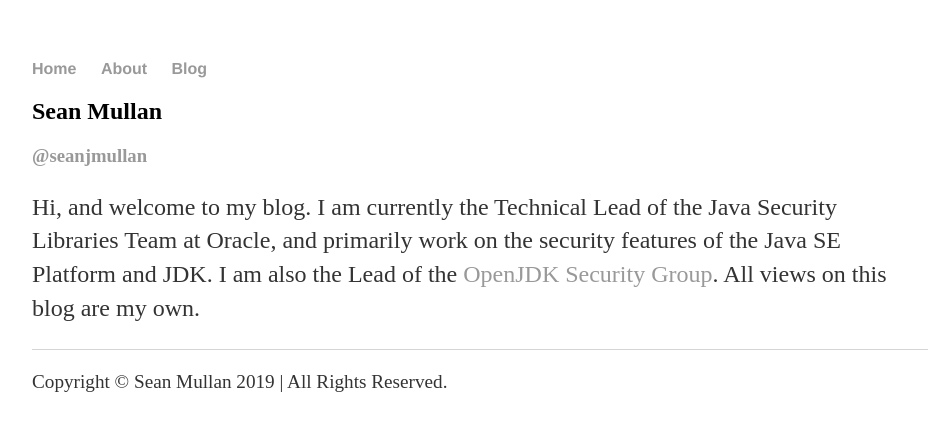
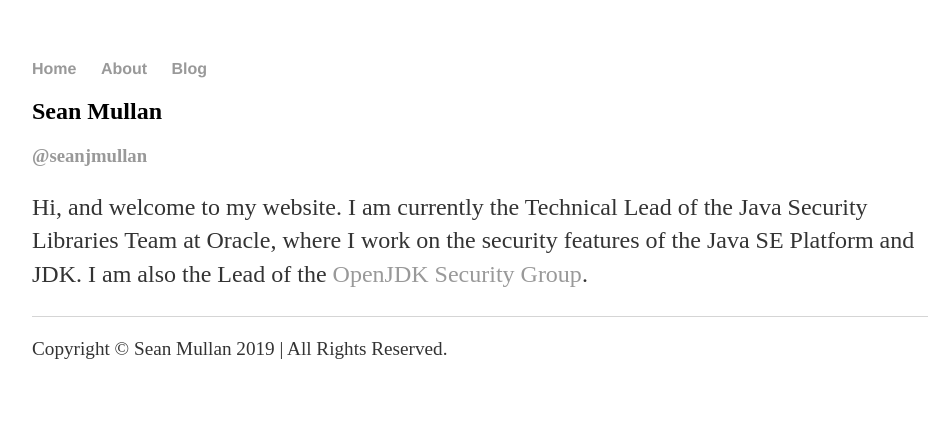
Before and after one commit to seanjmullan/seanjmullan.github.io, a Jekyll site: the page built from index.html, in a window 1280 px wide. Shown: the top 431 px of the page, without its empty margins (160-1104 px from the left). Built offline with Jekyll 4.4.1, drawn with Linux system fonts in a browser that asks for light colours.

Commit message:
Update index.html
Tweaks to wording

```diff
--- a/index.html
+++ b/index.html
@@ -5,9 +5,8 @@ title: Sean Mullan
 <div class="blurb">
 	<h2>Sean Mullan</h2>
 	<h3><a href="https://twitter.com/seanjmullan">@seanjmullan</a></h3>
-	<p>Hi, and welcome to my blog. I am currently the Technical Lead of the Java Security Libraries Team at Oracle, and
-           primarily work on the security features of the Java SE Platform and JDK. I am also the Lead of the
+	<p>Hi, and welcome to my website. I am currently the Technical Lead of the Java Security Libraries Team at Oracle,
+	   where I work on the security features of the Java SE Platform and JDK. I am also the Lead of the
 	   <a href="http://openjdk.java.net/groups/security/">OpenJDK Security Group</a>.
-	   All views on this blog are my own.
 	</p>
 </div><!-- /.blurb -->
```
